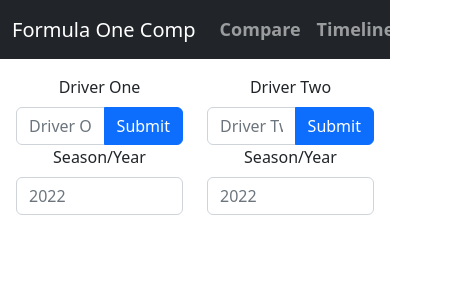
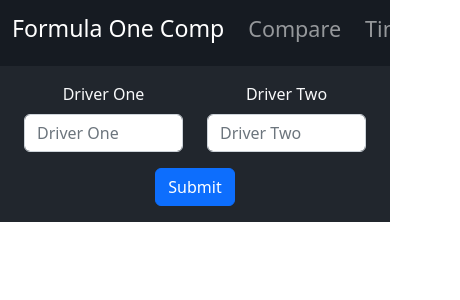
Before and after one commit to Rynoo1/FormulaOneComp, a React (Create React App) app in the folder term1/: page /compare in a window 390 px wide. Shown: the top 300 px of the page, 460 px wide, since content can reach past the window. Built offline with nearby package versions, Linux system fonts and the light colour scheme; no server answers.

Commit message:
Final Update
Final update adds visual and responsiveness updates to all pages as well as code improvements to landing page. Adds functionality to compare page allowing you to directly compare two formula one drivers.

```diff
--- a/term1/src/App.css
+++ b/term1/src/App.css
@@ -2,9 +2,9 @@
   text-align: center;
 }
 
-.mb-3 {
+/* .mb-3 {
   padding-top: 50px;
-}
+} */
 
 .App-logo {
   height: 40vmin;
@@ -44,14 +44,38 @@
 #header{
   background-image: url("https://upload.wikimedia.org/wikipedia/commons/8/8f/Max_Verstappen_2022.jpg");
   height: 600px;
-  background-size: 100%;
+  background-repeat: no-repeat;
+  background-size: cover;
+  background-position: relative;
 }
 
-#secondary{
-  height: 400px;
+.secondary{
+  /* height: 400px; */
+  background-color: #161B22 !important;
 }
 
 #at{
   color: rgb(0, 153, 255);
   font-weight: bolder;
 }
+
+.backgrey{
+  background-color: #8e9197c3;
+}
+
+.red{
+  color: #ff1801;
+}
+
+.linknav{
+  font-weight: bold !important;
+  font-size: 18px !important;
+}
+
+.nunderline{
+  text-decoration: none;
+}
+
+.lightbg{
+  background-color: #21262D;
+}
--- a/term1/src/App.js
+++ b/term1/src/App.js
@@ -8,7 +8,7 @@
 
 function App() {
   return (
-    <div className="App">
+    <div className="App lightbg">
       <BasicNavbar/>
       <Routes>
         <Route path='/' element={<Landing/>} />
--- /dev/null
+++ b/term1/src/Components/Comp.js
@@ -0,0 +1,94 @@
+import React from 'react';
+import { useState } from 'react';
+import axios from "axios";
+import { Bar } from 'react-chartjs-2';
+
+function CompChart({ Input1, Input2 }) {
+
+    const [drivOne, setDrivOne] = useState({
+        dname: "",
+        points: 0,
+        pod: 0,
+        champs: 0
+    });
+    const [drivTwo, setDrivTwo] = useState({
+        dname: "",
+        points: 0,
+        pod: 0,
+        champs: 0
+    });
+
+    const getOne = {
+        method: 'GET',
+        url: 'https://api-formula-1.p.rapidapi.com/drivers',
+        params: { search: Input1 },
+        headers: {
+            'X-RapidAPI-Key': '8ef8fc27c6msh7504b9ec3178fa1p1a705fjsnfb988f103d4a',
+            'X-RapidAPI-Host': 'api-formula-1.p.rapidapi.com'
+        }
+    };
+
+    const getTwo = {
+        method: 'GET',
+        url: 'https://api-formula-1.p.rapidapi.com/drivers',
+        params: { search: Input2 },
+        headers: {
+            'X-RapidAPI-Key': '8ef8fc27c6msh7504b9ec3178fa1p1a705fjsnfb988f103d4a',
+            'X-RapidAPI-Host': 'api-formula-1.p.rapidapi.com'
+        }
+    };
+
+    axios.request(getOne).then(function (response) {
+        console.log(response.data.response);
+        setDrivOne({ dname: response.data.response[0].abbr, points: response.data.response[0].career_points, pod: response.data.response[0].podiums, champs: response.data.response[0].world_championships })
+    }).catch(function (error) {
+        console.error(error);
+    }, []);
+
+    axios.request(getTwo).then(function (response) {
+        console.log(response.data.response);
+        setDrivTwo({ dname: response.data.response[0].abbr, points: response.data.response[0].career_points, pod: response.data.response[0].podiums, champs: response.data.response[0].world_championships })
+    }).catch(function (error) {
+        console.error(error);
+    }, []);
+
+    const Abbr = ([
+        drivOne.dname, drivTwo.dname
+    ]);
+    const Points = ([
+        drivOne.points, drivTwo.points
+    ]);
+    const Podiums = ([
+        drivOne.pod, drivTwo.pod
+    ]);
+    const Championships = ([
+        drivOne.champs, drivTwo.champs
+    ]);
+
+
+    const chartDataPoints = {
+        labels: Abbr,
+        datasets: [{
+            label: 'Career Points',
+            data: Points,
+            backgroundColor: ['rgb(255, 24, 1)'],
+        },
+        {
+            label: 'All Time Podiums',
+            data: Podiums,
+            backgroundColor: ['rgb(0, 161, 155)'],
+        },
+        {
+            label: 'Total Championships',
+            data: Championships,
+            backgroundColor: ['rgb(253, 217, 0)'],
+        }
+    ],
+    }
+
+    return (
+        <Bar data={ chartDataPoints } />
+    )
+}
+
+export default CompChart
--- a/term1/src/Components/Navbar.js
+++ b/term1/src/Components/Navbar.js
@@ -1,18 +1,17 @@
 import React from 'react'
-import { Container, Nav, NavbarBrand } from "react-bootstrap";
+import { Container, Nav, NavbarBrand, NavLink } from "react-bootstrap";
 import Navbar from 'react-bootstrap/Navbar';
 
 export default function BasicNavbar() {
   return (
-    <Navbar bg="dark" variant="dark">
+    <Navbar variant="dark" className='secondary'>
         <Container>
-            <NavbarBrand href="/"> Formula One Comp</NavbarBrand>
-            <Nav className='ne-auto'>
-                <Nav.Link href='/compare' style={{fontSize:18}} > <b>Compare</b> </Nav.Link>
-                <Nav.Link href='/timeline' style={{fontSize:18}} > <b>Timeline</b> </Nav.Link>
+            <NavbarBrand href="/"> <h3> Formula One Comp </h3> </NavbarBrand>
+            <Nav className='ms-auto me-3'>
+                <NavLink href='/compare' className='linknav me-2' > <h4>Compare</h4>  </NavLink>
+                <Nav.Link href='/timeline' className='linknav' > <h4>Timeline</h4> </Nav.Link>
             </Nav>
         </Container>
     </Navbar>
-
   )
 }
--- a/term1/src/Pages/Compare.js
+++ b/term1/src/Pages/Compare.js
@@ -1,73 +1,55 @@
-import React, { useRef, useState } from 'react'
-import axios from "axios";
+import React, { useRef, useState } from 'react';
 import Button from 'react-bootstrap/Button';
 import Form from 'react-bootstrap/Form';
-import InputGroup from 'react-bootstrap/InputGroup';
+import { Col, Row, Container } from 'react-bootstrap';
 import 'bootstrap/dist/css/bootstrap.min.css'
+import CompChart from '../Components/Comp';
 
 export default function Compare() {
 
-  const [driverOne, setDriverOne] = useState('');
-  const [dataDriver, setDataDriver] = useState('');
-  const driverOneRef = useRef('');
+  const [driverOneFin, setDriverOneFin] = useState('');
+  const [driverTwoFin, setDriverTwoFin] = useState('');
+  const [displayChart, setDisplayChart] = useState(false);
+  const driverOneRef = useRef(null);
+  const driverTwoRef = useRef('');
 
-  const handleClick = (event) => {
-    console.log(driverOneRef.current.value);
-    setDriverOne(driverOneRef.current.value);
+  const handleClick = () => {
+    console.log(driverOneRef);
+    console.log(driverTwoRef);
+    setDriverOneFin(driverOneRef.current.value);
+    setDriverTwoFin(driverTwoRef.current.value);
+    setDisplayChart(true);
   }
 
+  return (
+    <Container fluid className="py-3 px-4 lightbg text-light">
+      <Form onSubmit={handleClick}>
+        <Row>
+          <Col>
+            <label for="driver1label" class="form-label">Driver One</label>
+            <Form.Control placeholder="Driver One" ref={driverOneRef} />
+          </Col>
 
-  const options = {
-    method: 'GET',
-    url: 'https://api-formula-1.p.rapidapi.com/drivers',
-    params: { search: driverOne },
-    headers: {
-      'X-RapidAPI-Key': '8ef8fc27c6msh7504b9ec3178fa1p1a705fjsnfb988f103d4a',
-      'X-RapidAPI-Host': 'api-formula-1.p.rapidapi.com'
-    }
-  };
+          <Col>
+            <label for="driver2label" class="form-label">Driver Two</label>
+            <Form.Control placeholder="Driver Two" ref={driverTwoRef} />
+          </Col>
+        </Row>
 
-  axios.request(options).then(function (response) {
-    console.log(response.data);
-  }).catch(function (error) {
-    console.error(error);
-  });
+        <Row>
+          <Col className='mt-3'>
+            <Button onClick={handleClick}>Submit</Button>
+          </Col>
 
-  return (
-    <div class="row p-3">
+        </Row>
+      </Form>
 
-      <div class="w-50">
-        <label for="driver1label" class="form-label">Driver One</label>
-        {/* <input type="text" class="form-control" id="driver1name" placeholder='Max Verstappen' onChange={handleChange}/> */}
-        <InputGroup>
-          <Form.Control
-            placeholder="Driver One"
-            ref={driverOneRef}
-          />
-          <Button variant="primary" id="button-addon2" onClick={handleClick}>
-            Submit
-          </Button>
-        </InputGroup>
-
-        <label for="season1label" class="form-label">Season/Year</label>
-        <input type="text" class="form-control" id="driver1season" placeholder="2022"></input>
+      <div className='h-50'>
+        {displayChart && <CompChart Input1={driverOneFin} Input2={driverTwoFin} />}
       </div>
 
-      <div class="w-50">
-        <label for="driver2label" class="form-label">Driver Two</label>
-        <InputGroup>
-          <Form.Control
-            placeholder="Driver Two"
-            ref={driverOneRef}
-          />
-          <Button variant="primary" id="button-addon2" onClick={handleClick}>
-            Submit
-          </Button>
-        </InputGroup>
-        <label for="season2label" class="form-label">Season/Year</label>
-        <input type="text" class="form-control" id="driver2season" placeholder="2022"></input>
-      </div>
 
-    </div>
+
+    </Container>
   )
 }
--- a/term1/src/Pages/Landing.js
+++ b/term1/src/Pages/Landing.js
@@ -1,9 +1,8 @@
 import React from 'react'
 import axios from 'axios'
 import { useState, useEffect, useRef } from 'react'
-// import LineChart from '../Components/LineChart';
 import DoughnutChart from '../Components/DoughnutChart';
-import { Container, Nav, NavbarBrand } from "react-bootstrap";
+import { Col, Container, Row } from "react-bootstrap";
 
 export default function Landing() {
 
@@ -42,58 +41,61 @@
   }
 
   return (
-    <div>
+    <div className='secondary'>
       <div id='header' >
-        <h1 style={{ padding: 50 }} >
-          Welcome to Formula One Comparisons.
-        </h1>
+        <h1 className='pt-5'> <span className='backgrey'> Welcome to Formula One Comparisons. </span> </h1>
       </div>
 
-      <div id='secondary' className="text-light p-3" style={{ display: "flex", alignItems: "center", height: "100%", backgroundColor: "#161B22" }}>
-        <h3 className='mb-3'>
-          Formula One Comparisons allows you to compare various stats between drivers over the seasons. <br /> <br />
-          This doughnut chart compares the pooints of teams in the 2021 season.
+      <Container flex className='secondary text-light pt-3 pb-3'>
+        <h1 className='mb-4'>About</h1>
+        <Row>
+          <Col>
+            <h3 className='mb-3'>
+              Formula One Comparisons allows you to compare various stats between drivers over the seasons. <br /> <br />
+              This doughnut chart compares the points of all teams in the 2021 season. <br/> <br/> By clicking on a team name you are able to remove them from the chart and compare the remaining teams!
+            </h3>
+          </Col>
 
-        </h3>
+          <Col className=''>
+            <div style={{ width:'500px'}}>
+              <DoughnutChart ChartData={sendingData} />
+            </div>
+          </Col>
+        </Row>
 
-        <div style={{ width: 600, }}>
-          <DoughnutChart ChartData={sendingData} />
-        </div>
 
-      </div>
+      </Container>
 
-      <div className='text-light p-3' style={{ backgroundColor: "#21262D" }}>
+      <div className='text-light px-5 lightbg'>
 
         {/* 21262D 161B22 89929B */}
 
         <h4 className='pt-5'>
-          On the <a id='at' href='/timeline'>timeline</a> page you get a breakdown of all the drivers points in any given season.
+          On the <a id='at' href='/timeline' className='link-light'>timeline</a> page you get a breakdown of all the drivers points in any given season. Change the season to see information about the drivers and points from that season. Go as far back as 2012 and even as new as the current ongoing season!
         </h4>
 
         <h4 className='p-5'>
-          On the <a id='at' href='/compare'>comparisons</a> page you get to choose two Formula One drivers and a season to compare each other to.
+          The <a id='at' href='/compare' className='link-light'>comparisons</a> page allows you to choose two Formula One drivers and compare career stats such as career points, total podiums and total world championship titles.
         </h4>
 
       </div>
 
-      <div className="text-light p-4" style={{ display: "flex", alignItems: "center", height: "100%", backgroundColor: "#161B22" }}>
+      <div className="text-light p-4 secondary" style={{ display: "flex"}}>
 
-        <h4>
-          Formula One Comp
+        <h4 className='mx-auto'>
+          <a href='/' className='link-light nunderline'>Formula One Comp</a>
         </h4>
 
-        <h4 className=' mx-auto'>
-          Timeline
+        <h4 className='mx-auto'>
+          <a href='/compare' className='link-light nunderline'>Compare</a>
         </h4>
 
-        <h4 className=' mx-auto'>
-          Compare
+        <h4 className='mx-auto'>
+          <a href='/time' className='link-light nunderline'>Timeline</a>
         </h4>
 
       </div>
 
-
-
     </div>
   )
 }
--- a/term1/src/Pages/Time.js
+++ b/term1/src/Pages/Time.js
@@ -65,8 +65,7 @@
       <LineChart ChartData={driveData} />
       <br />
 
-      <Form aria-label="Default select example" style={{ width: 500, marginLeft: 400 }}>
-        {/* <option>Select Season</option> */}
+      <Form aria-label="Default select example" style={{ width: 500, marginLeft: 400 }} className='pb-4' >
         <select value={selected}
           onChange={e => setSeasonYr(e.target.value)}>
           {allYears.map(years => (
```
